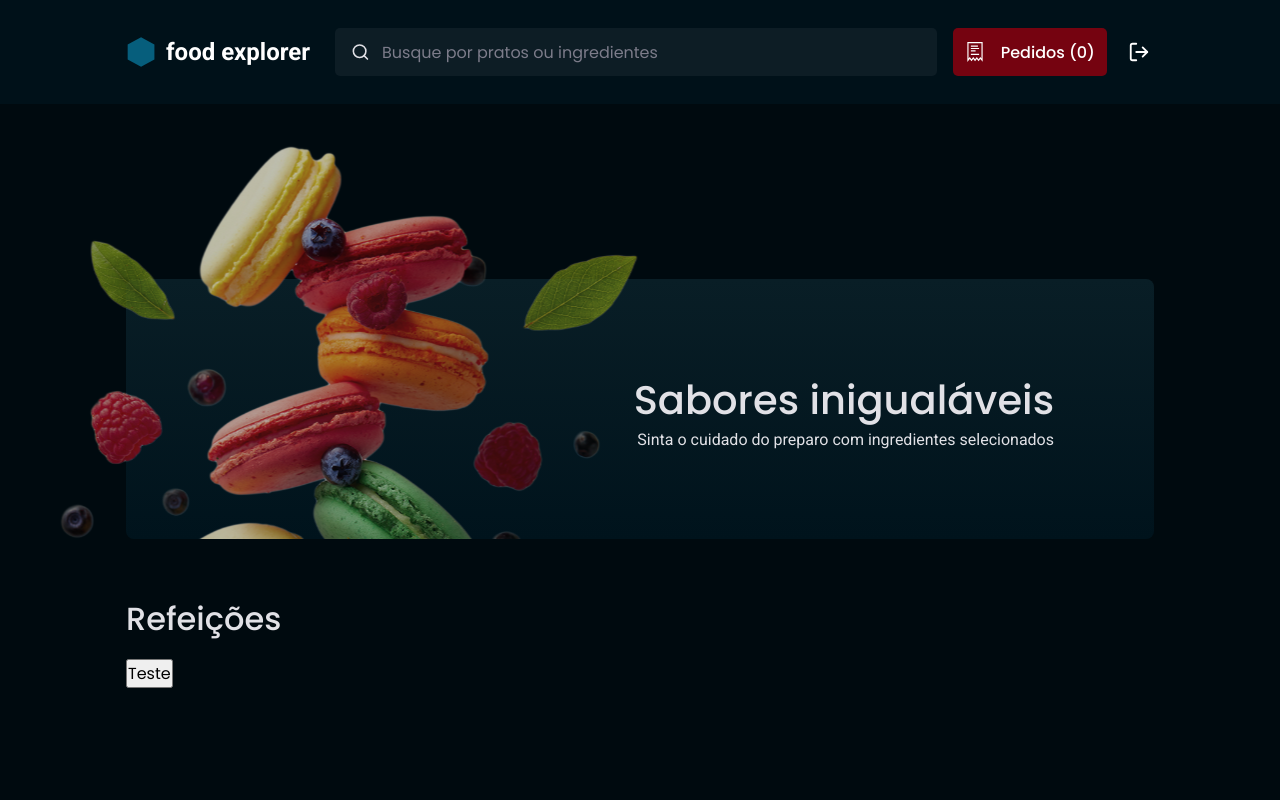
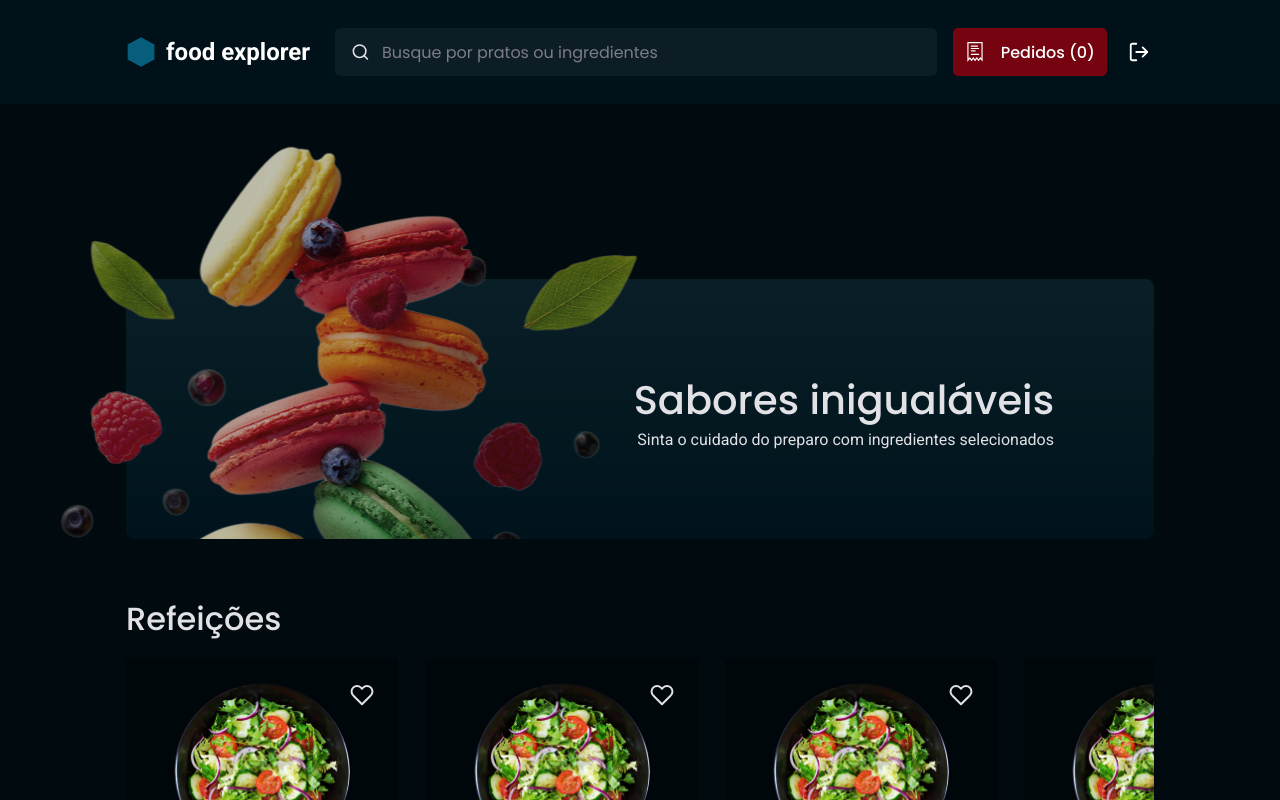
Before and after one commit to dbento-dev/food_explorer_frontend, a React (Vite) app in the folder food-explorer/: page / in a window 1280 px wide. Built offline with nearby package versions, Linux system fonts and the light colour scheme.

Commit message:
WIP - add section at Home page

```diff
--- /dev/null
+++ b/food-explorer/src/components/Card/index.jsx
@@ -0,0 +1,30 @@
+import { FiHeart } from 'react-icons/fi'
+import { RxMinus, RxPlus } from 'react-icons/rx'
+import { RiPencilLine } from 'react-icons/ri'
+import { Button } from '../Button'
+import { Container } from './styles'
+
+export function Card({ logo, title, description, price, ...rest }) {
+  return (
+    <>
+      <Container {...rest}>
+        <div>
+          <FiHeart />
+          {/* <RiPencilLine /> */}
+          <img src={logo} alt="Imagem do prato" />
+          <h2>{title}</h2>
+          <p>{description}</p>
+          <span>{price}</span>
+
+          <div>
+            <RxMinus />
+            <span>01</span>
+            <RxPlus />
+
+            <Button title="Incluir" />
+          </div>
+        </div>
+      </Container>
+    </>
+  )
+}
--- /dev/null
+++ b/food-explorer/src/components/Card/styles.js
@@ -0,0 +1,87 @@
+import styled from 'styled-components'
+
+export const Container = styled.div`
+  width: 304px;
+  height: 460px;
+
+  background-color: ${({ theme }) => theme.COLORS.DARK_200};
+
+  > div {
+    display: flex;
+    flex-direction: column;
+    padding: 24px;
+    gap: 16px;
+    align-items: center;
+
+    border-radius: 8px;
+    /* border: 1px solid red; */
+
+    position: relative;
+
+    > svg {
+      position: absolute;
+      top: 24px;
+      right: 24px;
+      font-size: 24px;
+
+      &:hover {
+        cursor: pointer;
+      }
+    }
+
+    img {
+      width: 176px;
+      height: 176px;
+
+      border-radius: 50%;
+    }
+
+    h2 {
+      color: ${({ theme }) => theme.COLORS.LIGHT_300};
+      font-size: 24px;
+      font-weight: 700;
+      text-align: center;
+    }
+
+    p {
+      color: ${({ theme }) => theme.COLORS.LIGHT_400};
+      font-size: 14px;
+      font-weight: 400;
+      text-align: center;
+    }
+
+    span {
+      color: ${({ theme }) => theme.COLORS.BLUE_100};
+      font-size: 32px;
+      font-weight: 400;
+      text-align: center;
+    }
+
+    > div {
+      width: 100%;
+      display: flex;
+      align-items: center;
+      justify-content: center;
+
+      gap: 18px;
+
+      > svg {
+        color: ${({ theme }) => theme.COLORS.LIGHT_300};
+        font-size: 24px;
+
+        &:hover {
+          cursor: pointer;
+        }
+      }
+
+      > span {
+        color: ${({ theme }) => theme.COLORS.LIGHT_300};
+      }
+
+      > button {
+        width: 92px;
+        height: 48px;
+      }
+    }
+  }
+`
--- a/food-explorer/src/pages/Home/index.jsx
+++ b/food-explorer/src/pages/Home/index.jsx
@@ -3,6 +3,8 @@ import { Section } from '../../components/Section'
 import { Container, Content, Banner } from './styles'
 
 import bannerSVG from '../../assets/banner.svg'
+import maskGroup3Png from '../../assets/mask-group-3.png'
+import { Card } from '../../components/Card'
 
 export function Home() {
   return (
@@ -21,7 +23,32 @@ export function Home() {
           </Banner>
 
           <Section title="Refeições">
-            <button>Teste</button>
+            <div>
+              <Card
+                logo={maskGroup3Png}
+                title="Spaguetti Gambe"
+                description="Massa fresca com camarões e pesto."
+                price="R$ 29,90"
+              />
+              <Card
+                logo={maskGroup3Png}
+                title="Spaguetti Gambe"
+                description="Massa fresca com camarões e pesto."
+                price="R$ 29,90"
+              />
+              <Card
+                logo={maskGroup3Png}
+                title="Spaguetti Gambe"
+                description="Massa fresca com camarões e pesto."
+                price="R$ 29,90"
+              />
+              <Card
+                logo={maskGroup3Png}
+                title="Spaguetti Gambe"
+                description="Massa fresca com camarões e pesto."
+                price="R$ 29,90"
+              />
+            </div>
           </Section>
         </Content>
       </main>
--- a/food-explorer/src/pages/Home/styles.js
+++ b/food-explorer/src/pages/Home/styles.js
@@ -28,6 +28,16 @@ export const Content = styled.div`
   flex-direction: column;
 
   padding: 0 126px;
+
+  > section {
+    > div {
+      width: 100%;
+      display: flex;
+      gap: 27px;
+
+      overflow-x: auto;
+    }
+  }
 `
 
 export const Banner = styled.div`
```
Also changed, not shown: food-explorer/src/assets/mask-group-3.png (added).
